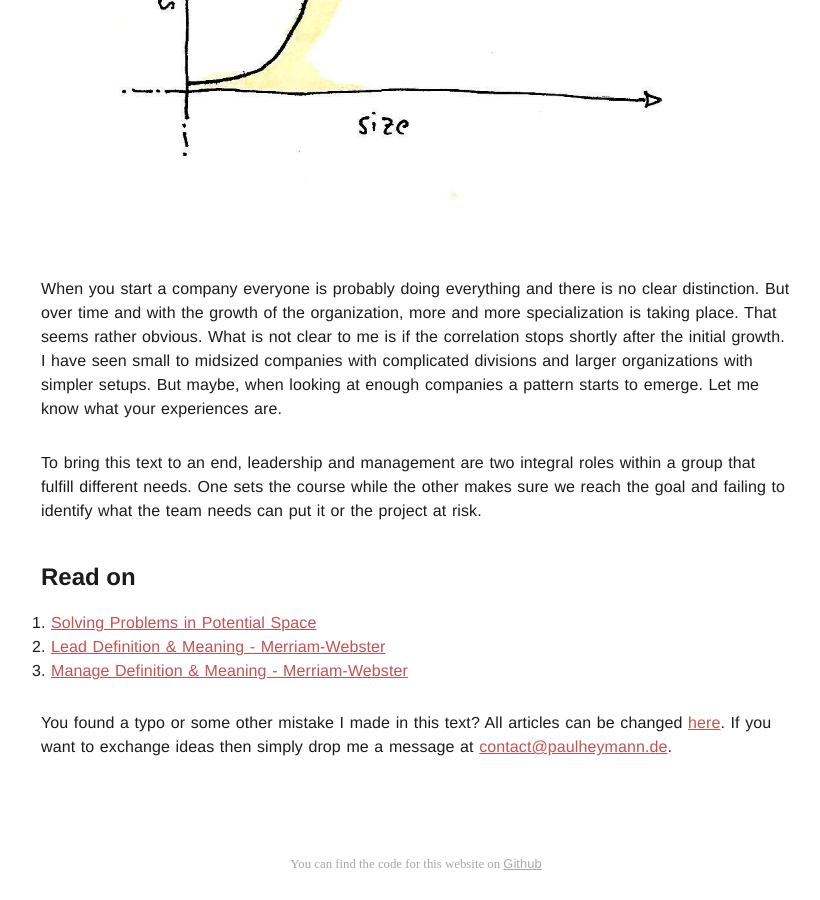
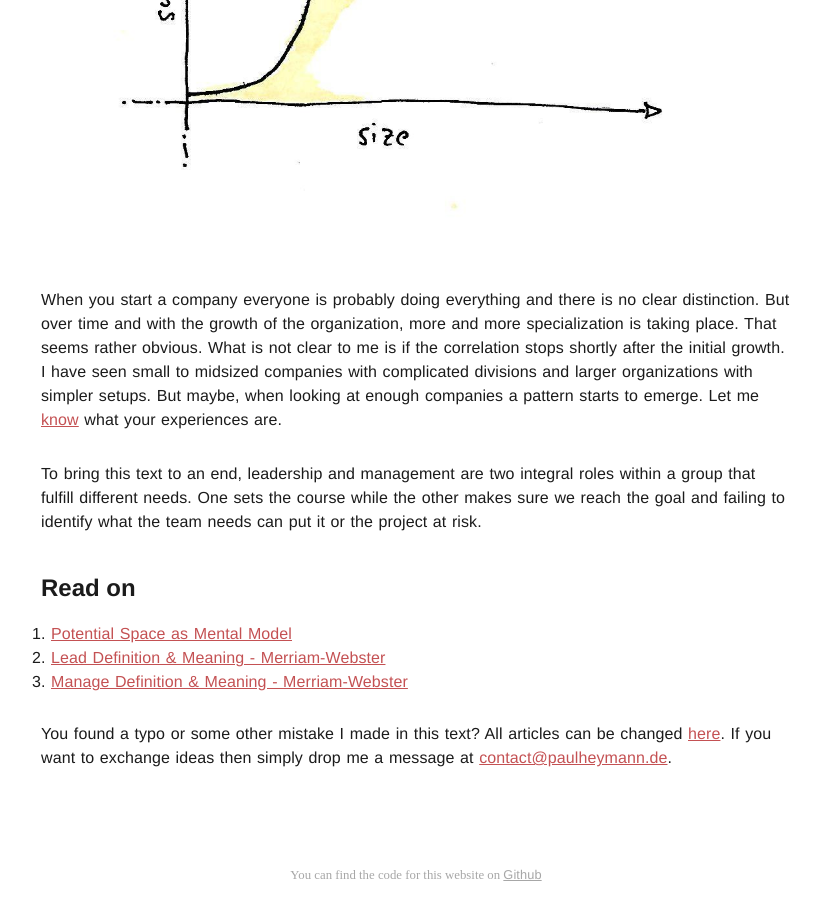
Before and after one commit to pheymann/paulheymann-website, a Jekyll site: the page built from _posts/engineering/2023-06-04-leadership-and-management.md, in a window 1280 px wide and 900 px high, scrolled down 4450 px. Shown: the whole window, without its empty margins (224-1044 px from the left). Built offline with Jekyll 4.4.1, drawn with Linux system fonts in a browser that asks for light colours; some of the changed text lies outside the part shown.

```diff
--- a/_posts/engineering/2023-06-04-leadership-and-management.md
+++ b/_posts/engineering/2023-06-04-leadership-and-management.md
@@ -23,17 +23,17 @@ Both already give good hints at what those responsibilities are.
 ## Leadership
 To lead people means to aim at a goal in potential space and to map out a path. The more common terminology would be setting the vision and strategy of a group or organization. Some key responsibilities:
 
-	* Understand the problem and solution space.
-	* Defining the goal within that space.
-	* Making sure the group stays aimed at the goal.
-	* Constantly reevaluating potential space and the goal.
+* Understand the problem and solution space.
+* Defining the goal within that space.
+* Making sure the group stays aimed at the goal.
+* Constantly reevaluating potential space and the goal.
 
 ## Management
 Management on the other hand is concerned with the operational side of things. A leader sets the goal. A manager makes sure the group is reaching it. That means they take care of the following:
 
-	* Establishing processes to develop and deliver, meaning, the group is moving toward the goal.
-	* Defining and transforming the group itself.
-	* Enabling and unblocking members of the group.
+* Establishing processes to develop and deliver, meaning, the group is moving toward the goal.
+* Defining and transforming the group itself.
+* Enabling and unblocking members of the group.
 
 ## Overlap
 
@@ -66,11 +66,11 @@ I think there is also some correlation between the company size and the number o
 
 ![watercolor drawing: graph showing correlation between size of an org and the degree of sub-division.](/assets/img/l_m_size.jpg)
 
-When you start a company everyone is probably doing everything and there is no clear distinction. But over time and with the growth of the organization, more and more specialization is taking place. That seems rather obvious. What is not clear to me is if the correlation stops shortly after the initial growth. I have seen small to midsized companies with complicated divisions and larger organizations with simpler setups. But maybe, when looking at enough companies a pattern starts to emerge. Let me know what your experiences are.
+When you start a company everyone is probably doing everything and there is no clear distinction. But over time and with the growth of the organization, more and more specialization is taking place. That seems rather obvious. What is not clear to me is if the correlation stops shortly after the initial growth. I have seen small to midsized companies with complicated divisions and larger organizations with simpler setups. But maybe, when looking at enough companies a pattern starts to emerge. Let me [know](/imprint.html) what your experiences are.
 
 To bring this text to an end, leadership and management are two integral roles within a group that fulfill different needs. One sets the course while the other makes sure we reach the goal and failing to identify what the team needs can put it or the project at risk.
 
 ## Read on
-1. [Solving Problems in Potential Space]({% post_url engineering/2023-06-04-potential-space %})
+1. [Potential Space as Mental Model]({% post_url engineering/2023-06-04-potential-space %})
 2. [Lead Definition & Meaning - Merriam-Webster](https://www.merriam-webster.com/dictionary/lead)
 3. [Manage Definition & Meaning - Merriam-Webster](https://www.merriam-webster.com/dictionary/manage)
```
Also changed, not shown: _posts/engineering/2023-06-04-chose-your-impact.md (+2 -2 lines), _posts/engineering/2023-06-04-potential-space.md (+5 -4 lines).
